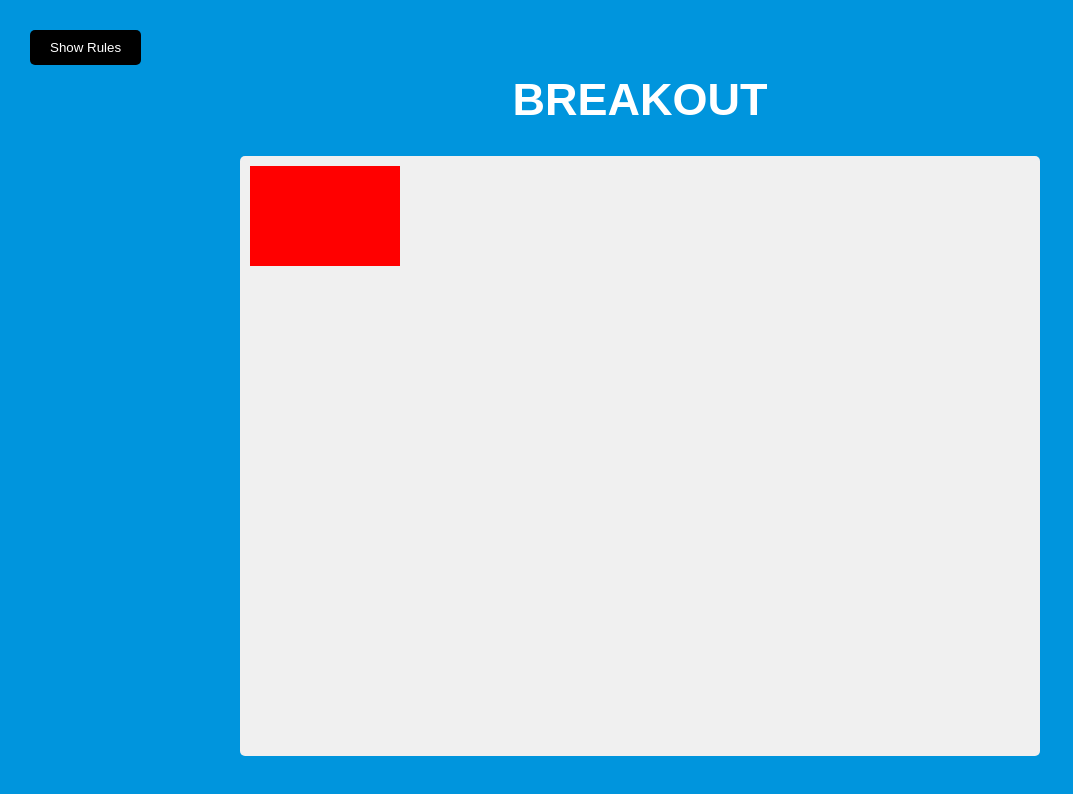
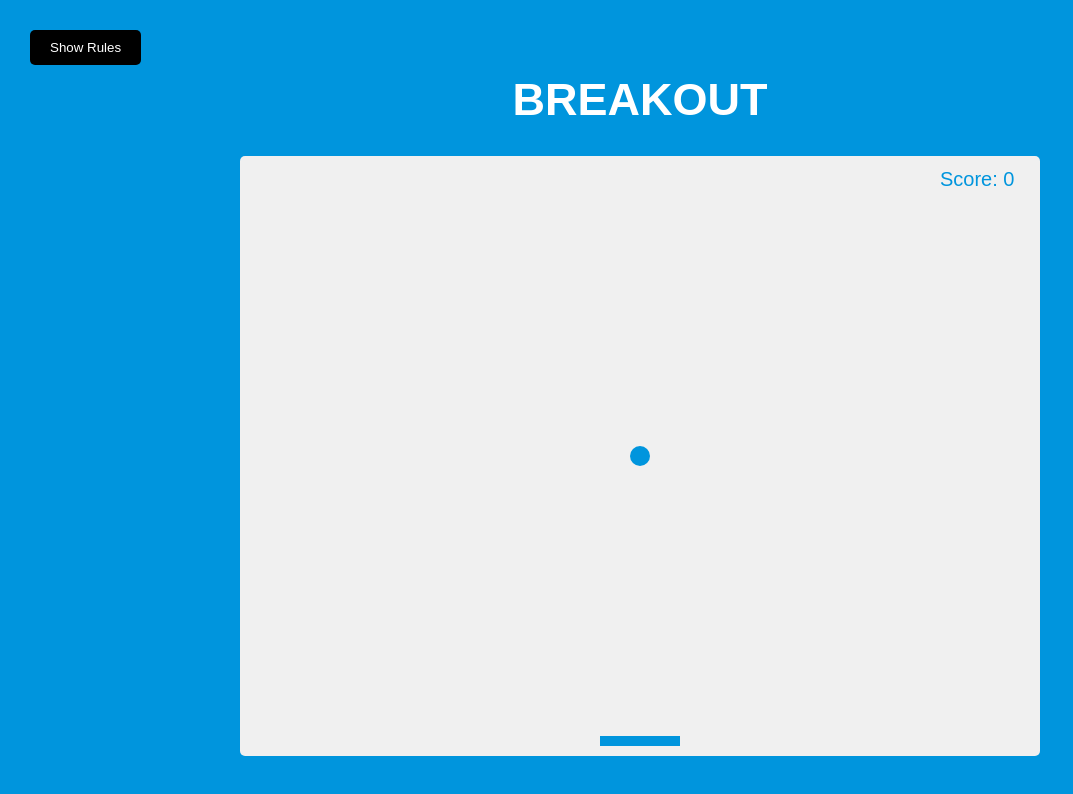
Before and after one commit to bdog72/vanilla-js-2020, a plain HTML site: page projects/17-breakout/index.html in a window 1280 px wide. Shown: the whole page, without its empty margins (0-1073 px from the left). Drawn offline with Linux system fonts and the light colour scheme.

Commit message:
Draw the ball paddle and score

```diff
--- /dev/null
+++ b/app.css
@@ -0,0 +1,28 @@
+/*  */
+/*  */
+@import url('https://fonts.googleapis.com/css?family=Roboto&display=swap');
+* {
+  font-family: 'Roboto', Geneva, Tahoma, sans-serif;
+  /* margin: 0; */
+}
+
+h1 {
+  color: purple;
+  font-size: 60px;
+}
+
+input[type='password'] {
+  height: 50px;
+  width: 100px;
+  border: 1px solid black;
+}
+
+.special {
+  color: teal;
+  border: 1px solid teal;
+  font-size: 30px;
+}
+
+#car-photo {
+  width: 250px;
+}
--- a/projects/17-breakout/script.js
+++ b/projects/17-breakout/script.js
@@ -9,8 +9,59 @@ const rules = document.getElementById('rules');
 const canvas = document.getElementById('canvas');
 const ctx = canvas.getContext('2d');
 
-ctx.fillStyle = 'red';
-ctx.fillRect(10, 10, 150, 100);
+let score = 0;
+
+// Create ball props
+const ball = {
+  x: canvas.width / 2,
+  y: canvas.height / 2,
+  size: 10,
+  speed: 4,
+  dx: 4,
+  dy: -4
+};
+
+// Create paddle props
+const paddle = {
+  x: canvas.width / 2 - 40,
+  y: canvas.height - 20,
+  w: 80,
+  h: 10,
+  speed: 8,
+  dx: 0
+};
+
+// Draw ball on canvas
+function drawBall() {
+  ctx.beginPath();
+  ctx.arc(ball.x, ball.y, ball.size, 0, Math.PI * 2);
+  ctx.fillStyle = '#0095dd';
+  ctx.fill();
+  ctx.closePath();
+}
+
+// Draw paddle on canvas
+function drawPaddle() {
+  ctx.beginPath();
+  ctx.rect(paddle.x, paddle.y, paddle.w, paddle.h);
+  ctx.fillStyle = '#0095dd';
+  ctx.fill();
+  ctx.closePath();
+}
+
+function drawScore() {
+  ctx.font = '20px Arial';
+  ctx.fillText(`Score: ${score}`, canvas.width - 100, 30);
+}
+
+// Draw everything
+function draw() {
+  drawBall();
+  drawPaddle();
+  drawScore();
+}
+
+draw();
 
 rulesBtn.addEventListener('click', () => {
   rules.classList.add('show');
```
Also changed, not shown: app.js (+1 -65 lines), practice.html (+27 -1 lines).
